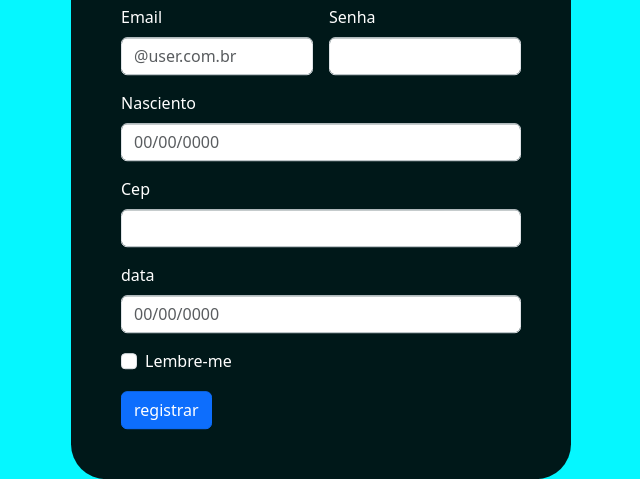
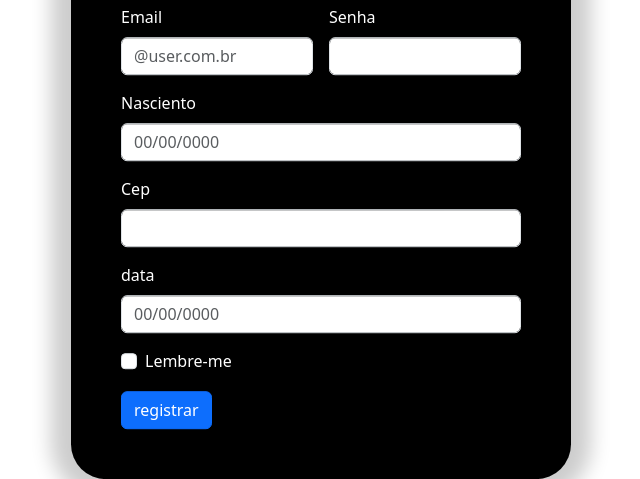
Before and after one commit to fervalentes/planeta-dos-pequeninos, a plain HTML site: page planeta dos pequeninos(LOGIN).html in a window 1280 px wide. Shown: the part 322-801 px from the top of the page, without its empty margins (319-959 px from the left). Drawn offline with nearby package versions, Linux system fonts and the light colour scheme.

Commit message:
Add files via upload

```diff
--- a/planeta dos pequeninos.css
+++ b/planeta dos pequeninos.css
@@ -2,11 +2,12 @@ h1 {
 	background-color: blueviolet;
 }
 html {
-	background: rgb(5, 247, 255);
+	background: rgba(255, 255, 255, 0);
 }
 
 .fundopreto{
-	background-color: rgba(0, 0, 0, 0.9);
+	box-shadow: 0px 0px 20px 20px rgba(0, 0, 0, 0.2);
+	background-color: rgb(0, 0, 0);
 	position: absolute;
 	left: 20%;
 	top: -10px;
```
